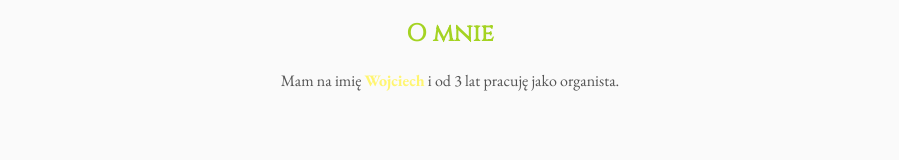
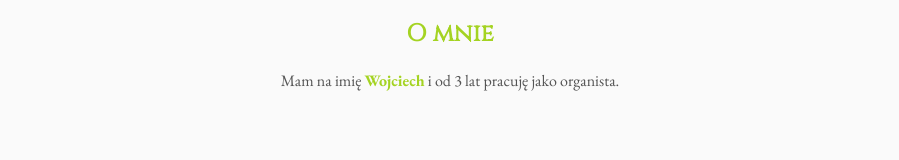
Before and after one commit to wpwwhimself/msznm-organista, a Vue app: page / in a window 1280 px wide. Shown: the part 197-357 px from the top of the page, without its empty margins (190-1089 px from the left). Built offline with nearby package versions, Linux system fonts and the light colour scheme.

Commit message:
💄 styles updated

```diff
--- a/src/App.vue
+++ b/src/App.vue
@@ -19,7 +19,7 @@ import PipedSlot from './components/PipedSlot.vue'
         <RouterLink v-for="route in $router.options.routes" :key="route.path"
           :to="route.path"
         >
-          {{ route.meta.title }}
+          {{ route.meta!.title }}
         </RouterLink>
       </nav>
     </header>
--- a/src/assets/main.css
+++ b/src/assets/main.css
@@ -25,7 +25,6 @@
 
 :root {
   --accent: hsl(76, 72%, 48%);
-  --accent2: hsl(56, 100%, 72%);
 }
 
 body {
@@ -67,7 +66,7 @@ body {
 }
 
 /*************** fonts *****************/
-* {
+body {
   font-family: "EB Garamond", serif;
   color: var(--fg);
 }
@@ -75,13 +74,8 @@ h1, h2, h3, h4 {
   font-family: "Cinzel", serif;
 }
 
-a, h2,
+a, h2, strong,
 .accent {
   text-decoration: none;
   color: var(--accent);
 }
-
-strong,
-.accent2 {
-  color: var(--accent2);
-}
--- a/src/views/HomeView.vue
+++ b/src/views/HomeView.vue
@@ -1,5 +1,4 @@
 <script setup lang="ts">
-import TheWelcome from '../components/TheWelcome.vue'
 
 const years_since_i_started = new Date().getFullYear() - 2021
 </script>
```
